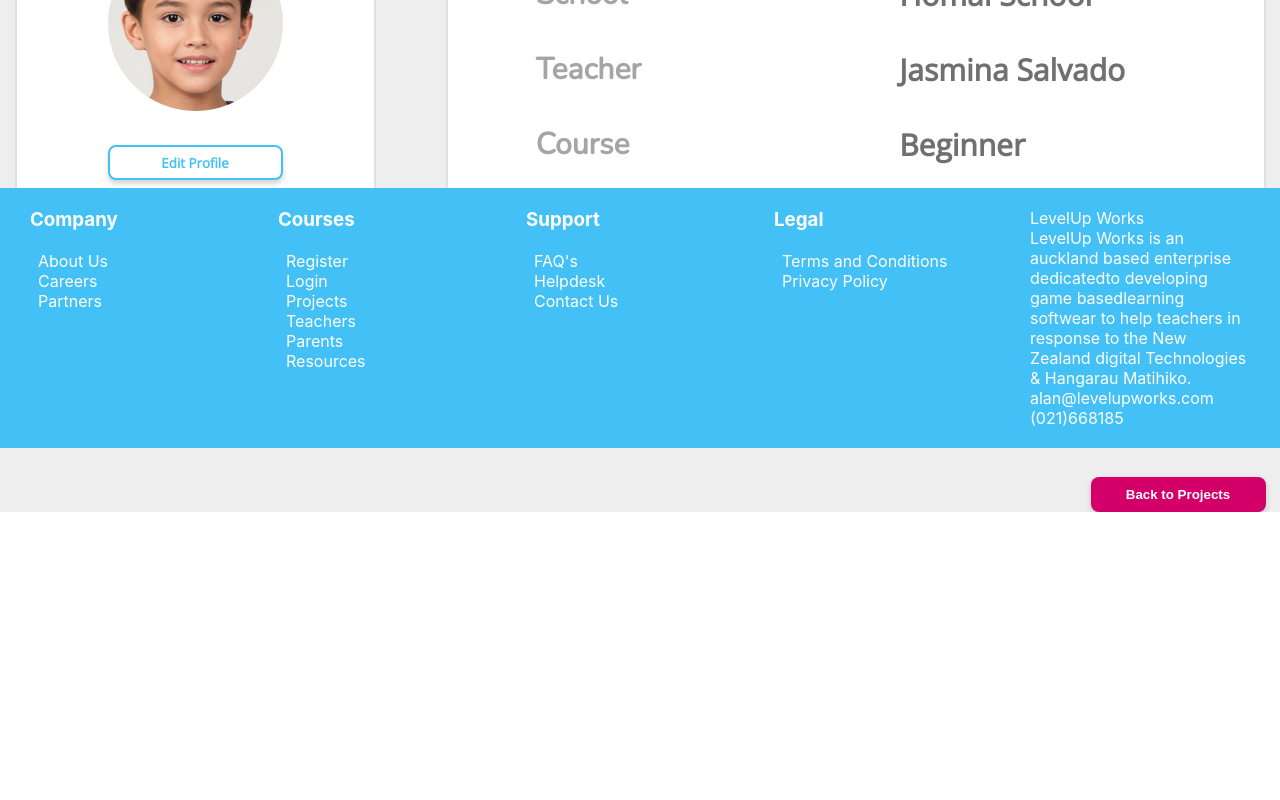
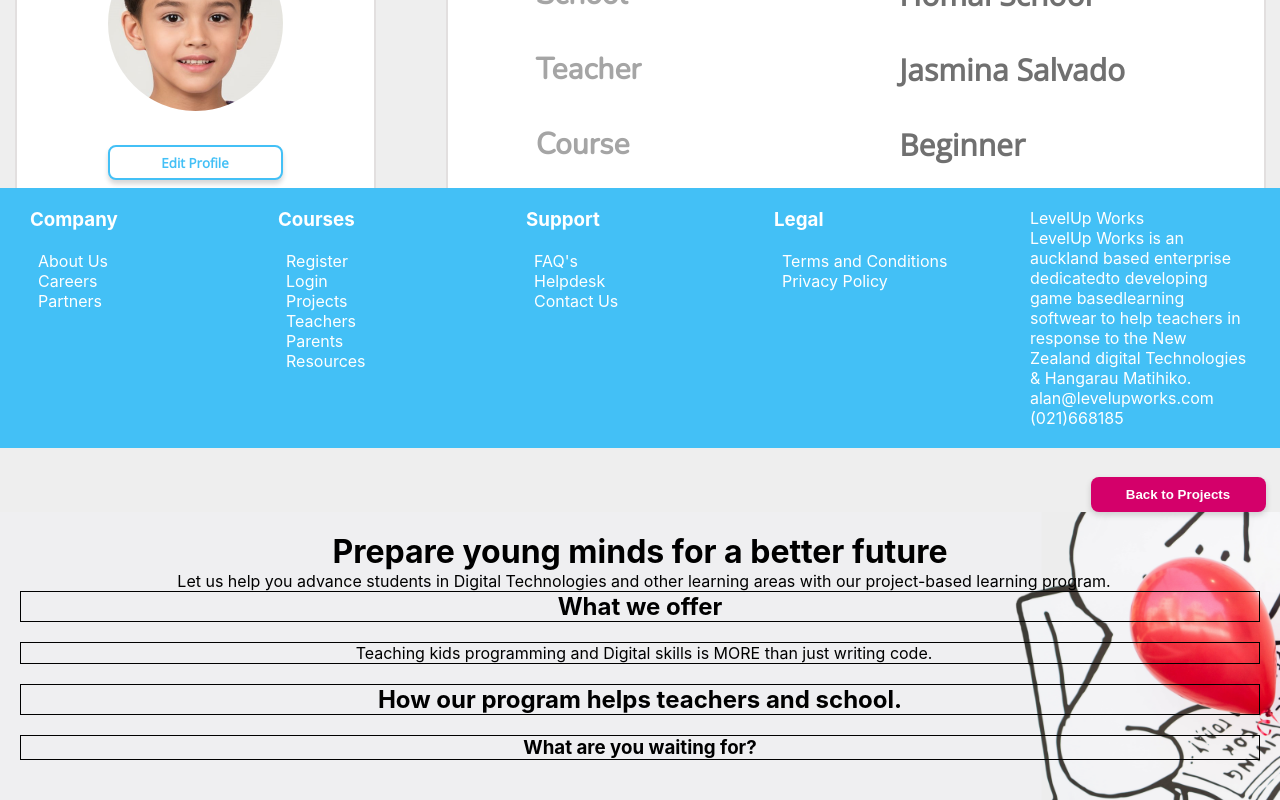
Before and after one commit to farhanmalek/EducationApp-FrontEnd, a React (Create React App) app: page /studentprofile in a window 1280 px wide. Shown: the part 352-1152 px from the top of the page. Before the commit the page ends 864 px from the top, so only its background shows below. Built offline with nearby package versions, Linux system fonts and the light colour scheme.

Commit message:
hero image added, text and sections created

```diff
--- a/src/App.js
+++ b/src/App.js
@@ -5,7 +5,8 @@ import ProjectLibrary from "./pages/ProjectLibrary/ProjectLibrary";
 import StudentProfileViewer from "./pages/StudentProfileViewer/StudentProfileViewer";
 import React from "react"
 import Footer from './components/Footer/Footer'
-import Home from "./components/Home/Home"
+import Home from "./components/HomePage/Home"
+
 
 
 function App() {
@@ -19,7 +20,8 @@ function App() {
       <Home>
       </Home>
 
-      <Footer />
+      <Footer>
+      </Footer>
     </div>
   );
 }
--- a/src/components/Home/Home.js
+++ /dev/null
@@ -1,13 +0,0 @@
-import React from 'react';
-import './Home.css';
-
-function Home(){
-    return(
-        <div>
-
-        </div>
-    )
-}
-
-
-export default Home;
--- /dev/null
+++ b/src/components/HomePage/Home.css
@@ -0,0 +1,18 @@
+.hero{
+    background-image: url('../../assets/Home/hero.png');
+}
+
+  .hero {
+    display: flex;
+    flex-direction: column; /* Stack items vertically */
+    align-items: center; /* Center items horizontally */
+    text-align: center; /* Center text within sections */
+    padding: 20px; /* Add padding for spacing */
+  }
+
+  .section {
+    margin-bottom: 20px; /* Add space between sections */
+    border: 1px solid black;
+    width: 100%; /* Make the sections span the full width */
+    box-sizing: border-box; /* Include padding and border in the width calculation */
+  }
--- /dev/null
+++ b/src/components/HomePage/Home.js
@@ -0,0 +1,30 @@
+import React from 'react';
+import './Home.css';
+import heroImage from '../../assets/Home/hero.png';
+
+
+function Home(){
+    return(
+
+        <div className="hero" style={{ backgroundImage: `url(${heroImage})`}}>
+            <header>
+                <h1>Prepare young minds for a better future</h1>
+                <p>Let us help you advance students in Digital Technologies and other learning areas with our project-based learning program.</p>
+            </header>
+            <div className="section">
+                <h2>What we offer</h2>
+            </div>
+            <div className="section">
+                <p>Teaching kids programming and Digital skills is MORE than just writing code.</p>
+            </div>
+            <div className="section">
+                <h2>How our program helps teachers and school.</h2>
+            </div>
+            <div className="section">
+                <h3>What are you waiting for?</h3>
+            </div>
+        </div>
+    );
+}
+
+export default Home;
```
Also changed, not shown: src/components/Home/Home.css (deleted).
